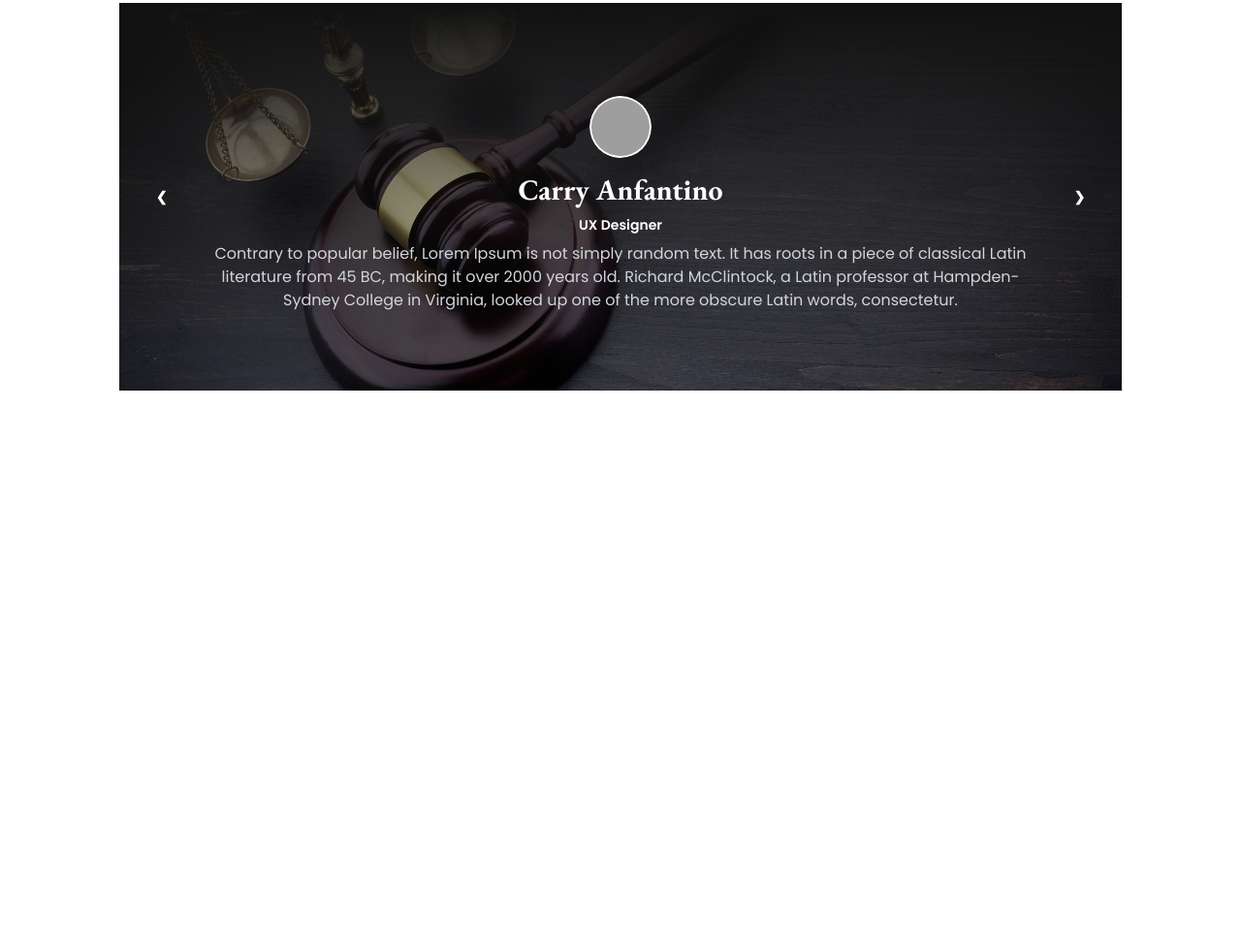
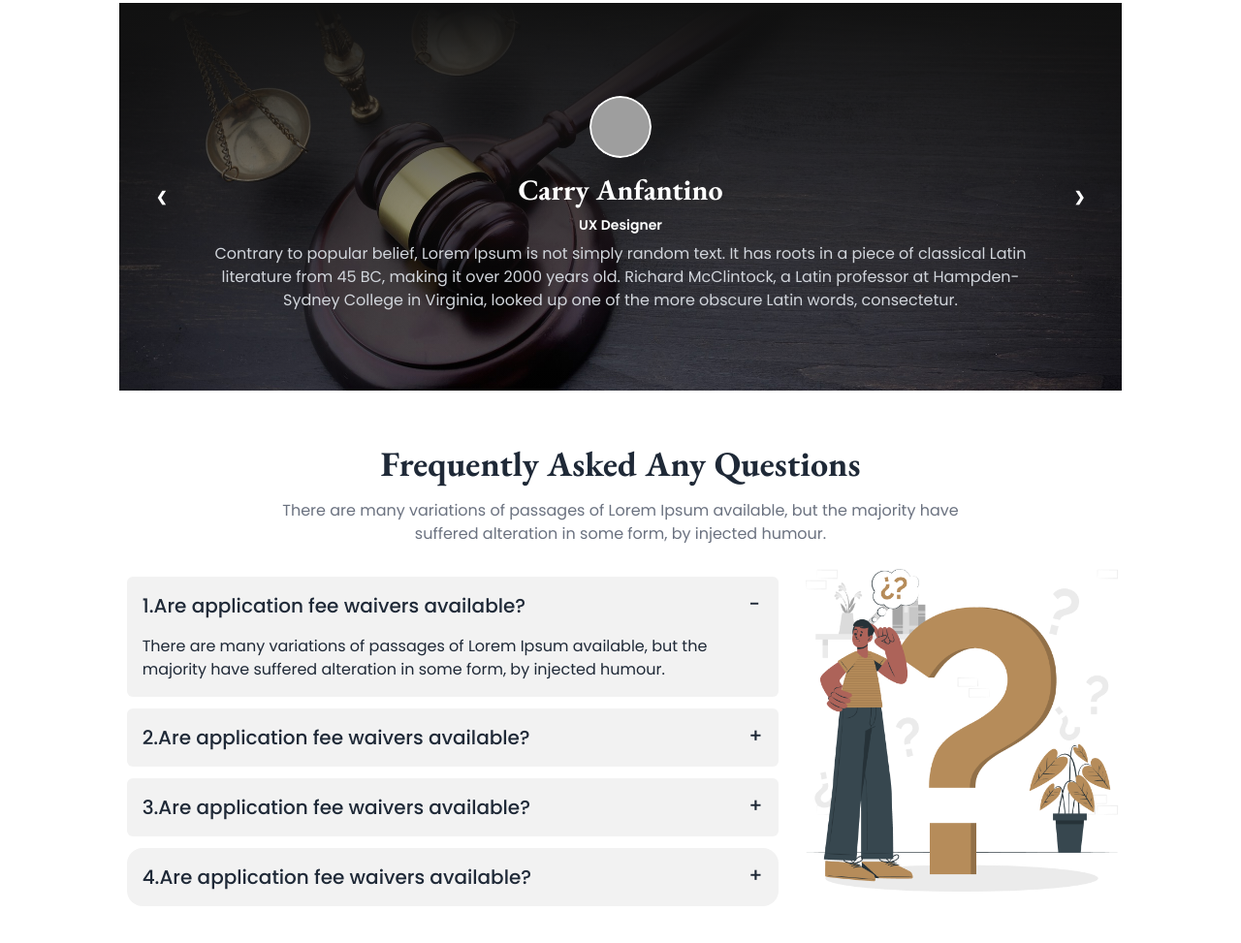
Before and after one commit to AAzizshishir/Legal-Solution, a plain HTML site: page index.html in a window 1280 px wide. Shown: the part 1835-2808 px from the top of the page at 97% size. Before the commit the page ends 2254 px from the top, so only its background shows below. Drawn offline with nearby package versions, Linux system fonts and the light colour scheme; grey boxes are pictures that could not be loaded.

Commit message:
added faq section

```diff
--- a/index.html
+++ b/index.html
@@ -353,7 +353,7 @@
           suffered alteration in some form, by injected humour.
         </p>
         <!-- Carosal -->
-        <div class="carousel w-full">
+        <div class="carousel w-full overflow-hidden md:overflow-auto">
           <div id="slide1" class="carousel-item relative w-full">
             <div>
               <div
@@ -513,6 +513,79 @@
         </div>
       </section>
       <!-- Clients Reviews End -->
+
+      <!-- FAQ Section -->
+      <section class="my-14">
+        <h1 class="font-custom2 text-4xl font-bold">
+          Frequently Asked Any Questions
+        </h1>
+        <p class="text-gray-500 my-4">
+          There are many variations of passages of Lorem Ipsum available, but
+          the majority have <br />
+          suffered alteration in some form, by injected humour.
+        </p>
+        <!-- Content -->
+        <div class="md:flex gap-4 mt-6">
+          <!-- Column -->
+          <div class="space-y-3 text-left p-2">
+            <div class="collapse collapse-plus bg-base-200 rounded-md">
+              <input type="radio" name="my-accordion-3" checked="checked" />
+              <div class="collapse-title text-xl font-medium">
+                1.Are application fee waivers available?
+              </div>
+              <div class="collapse-content">
+                <p>
+                  There are many variations of passages of Lorem Ipsum
+                  available, but the majority have suffered alteration in some
+                  form, by injected humour.
+                </p>
+              </div>
+            </div>
+            <div class="collapse collapse-plus bg-base-200 rounded-md">
+              <input type="radio" name="my-accordion-3" />
+              <div class="collapse-title text-xl font-medium">
+                2.Are application fee waivers available?
+              </div>
+              <div class="collapse-content">
+                <p>
+                  There are many variations of passages of Lorem Ipsum
+                  available, but the majority have suffered alteration in some
+                  form, by injected humour.
+                </p>
+              </div>
+            </div>
+            <div class="collapse collapse-plus bg-base-200 rounded-md">
+              <input type="radio" name="my-accordion-3" />
+              <div class="collapse-title text-xl font-medium">
+                3.Are application fee waivers available?
+              </div>
+              <div class="collapse-content">
+                <p>
+                  There are many variations of passages of Lorem Ipsum
+                  available, but the majority have suffered alteration.
+                </p>
+              </div>
+            </div>
+            <div class="collapse collapse-plus bg-base-200">
+              <input type="radio" name="my-accordion-3" />
+              <div class="collapse-title text-xl font-medium">
+                4.Are application fee waivers available?
+              </div>
+              <div class="collapse-content">
+                <p>
+                  There are many variations of passages of Lorem Ipsum
+                  available, but the majority have suffered alteration.
+                </p>
+              </div>
+            </div>
+          </div>
+          <!-- Image -->
+          <div>
+            <img class="w-full" src="./images/faq.png" />
+          </div>
+        </div>
+      </section>
+      <!-- FAQ Section End -->
     </main>
 
     <!-- Footer Section -->
```
